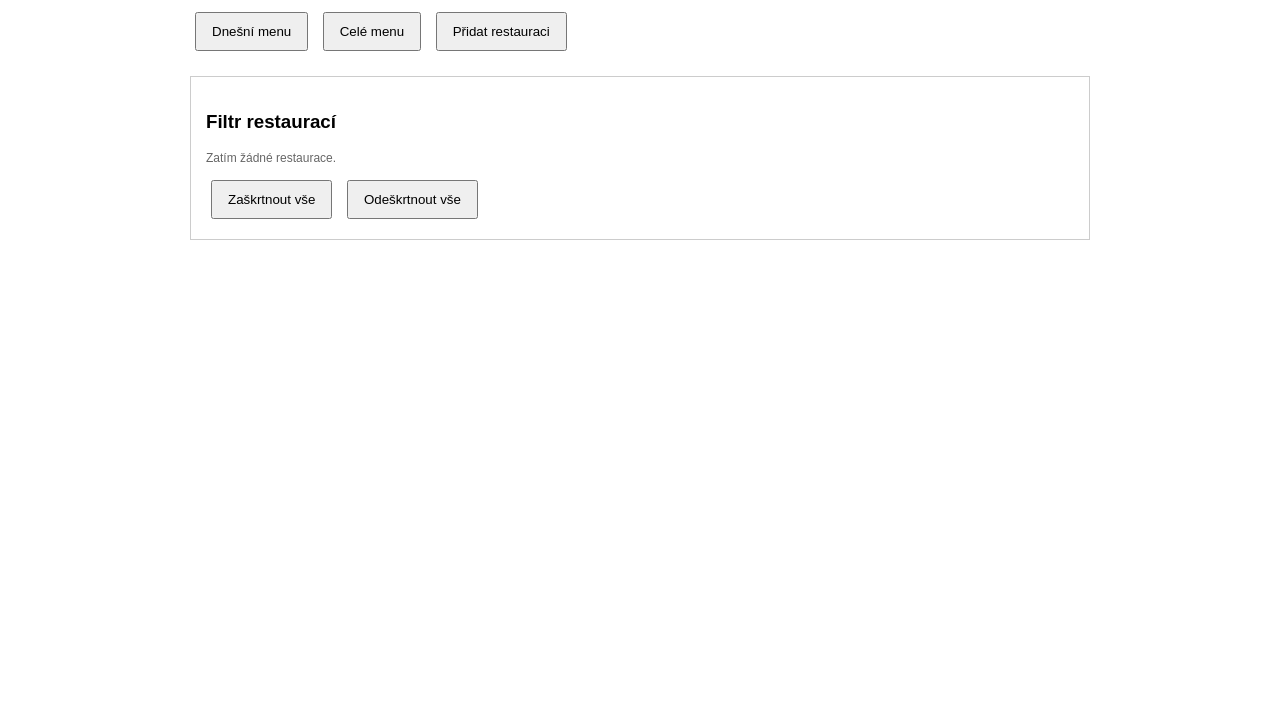
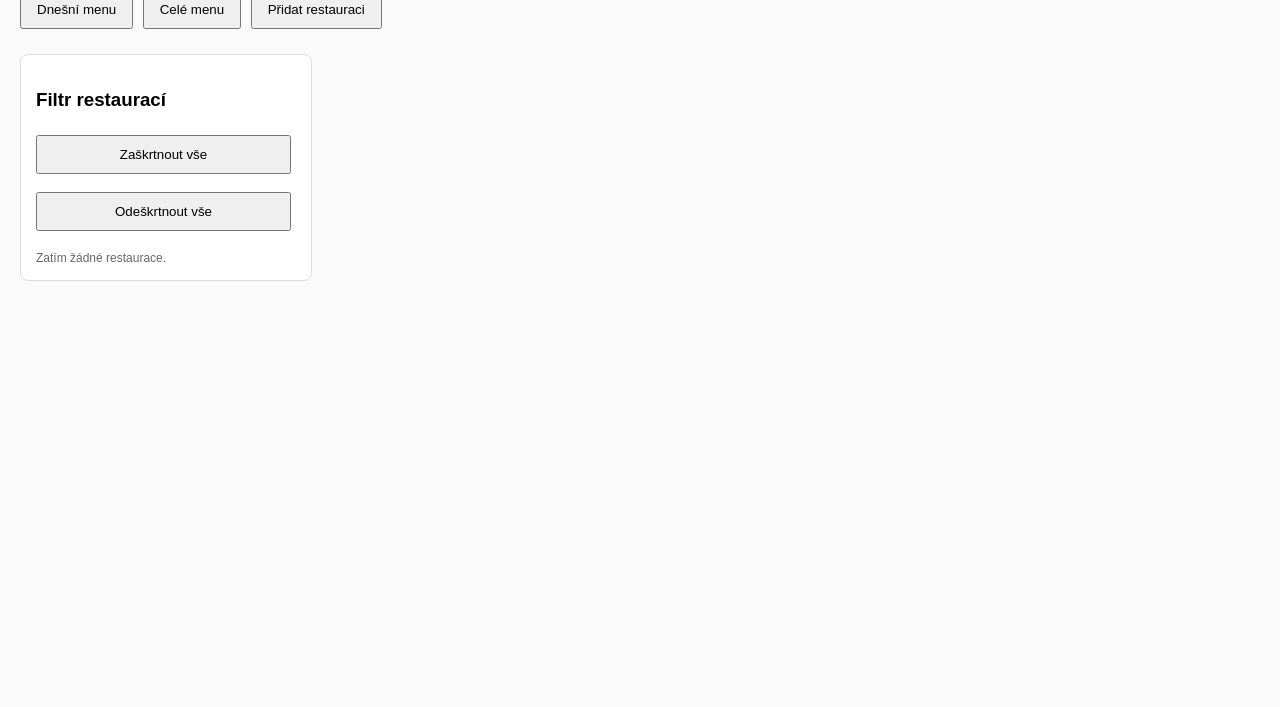
Before and after one commit to JanKostalek/menu03, a website: page index.html in a window 1280 px wide. Shown: the part 93-800 px from the top of the page. Drawn offline with Linux system fonts and the light colour scheme; no server answers.

Commit message:
Add files via upload

```diff
--- a/index.html
+++ b/index.html
@@ -9,24 +9,34 @@
 
 <h1>Restaurace - Denní menu</h1>
 
-<div class="buttons">
-  <button id="btnToday" onclick="loadToday()">Dnešní menu</button>
-  <button id="btnAll" onclick="loadAll()">Celé menu</button>
+<div class="buttons top-buttons">
+  <button onclick="loadToday()">Dnešní menu</button>
+  <button onclick="loadAll()">Celé menu</button>
   <button onclick="openAdmin()">Přidat restauraci</button>
 </div>
 
-<div class="restaurant">
+<div class="layout">
+
+  <!-- LEVÝ FILTR -->
+  <aside class="sidebar">
     <h3>Filtr restaurací</h3>
-  <div id="filterContainer" class="filter-container">
-    Načítám…
-  </div>
+
     <div class="filter-actions">
       <button onclick="selectAll(true)">Zaškrtnout vše</button>
       <button onclick="selectAll(false)">Odeškrtnout vše</button>
     </div>
+
+    <div id="filterContainer" class="filter-container">
+      Načítám…
     </div>
+  </aside>
 
+  <!-- HLAVNÍ OBSAH -->
+  <main class="content">
     <div id="menuContainer"></div>
+  </main>
+
+</div>
 
 <script src="script.js"></script>
 </body>
--- a/style.css
+++ b/style.css
@@ -1,32 +1,57 @@
 body {
   font-family: Arial;
-  max-width: 900px;
-  margin: auto;
+  margin: 0;
   padding: 20px;
+  background: #fafafa;
+}
+
+h1 {
+  margin-top: 0;
+}
+
+.top-buttons {
+  margin-bottom: 20px;
 }
 
 button {
   padding: 10px 15px;
-  margin: 5px;
+  margin: 5px 5px 5px 0;
   cursor: pointer;
 }
 
-.restaurant {
-  border: 1px solid #ccc;
-  padding: 15px;
-  margin-top: 20px;
+/* ===== LAYOUT ===== */
+
+.layout {
+  display: flex;
+  gap: 30px;
+  align-items: flex-start;
 }
 
-.meal {
-  margin-left: 20px;
+/* ===== SIDEBAR ===== */
+
+.sidebar {
+  width: 260px;
+  position: sticky;
+  top: 20px;              /* drží se při scrollování */
+  align-self: flex-start;
+  background: white;
+  border: 1px solid #ddd;
+  padding: 15px;
+  border-radius: 8px;
+  height: fit-content;
 }
 
-/* NOVÉ – filtr */
+.filter-actions {
+  display: flex;
+  flex-direction: column;
+  gap: 8px;
+  margin-bottom: 15px;
+}
+
 .filter-container {
   display: flex;
-  flex-wrap: wrap;
-  gap: 10px 16px;
-  margin-top: 10px;
+  flex-direction: column;
+  gap: 8px;
 }
 
 .filter-item {
@@ -37,10 +62,25 @@ button {
   padding: 6px 10px;
   border-radius: 999px;
   user-select: none;
+  background: #fff;
 }
 
-.filter-actions {
-  margin-top: 10px;
+/* ===== HLAVNÍ OBSAH ===== */
+
+.content {
+  flex: 1;
+}
+
+.restaurant {
+  border: 1px solid #ccc;
+  padding: 15px;
+  margin-bottom: 20px;
+  background: white;
+  border-radius: 8px;
+}
+
+.meal {
+  margin-left: 20px;
 }
 
 .small-muted {
```
Lines whose indentation alone changed are shown as unchanged.
